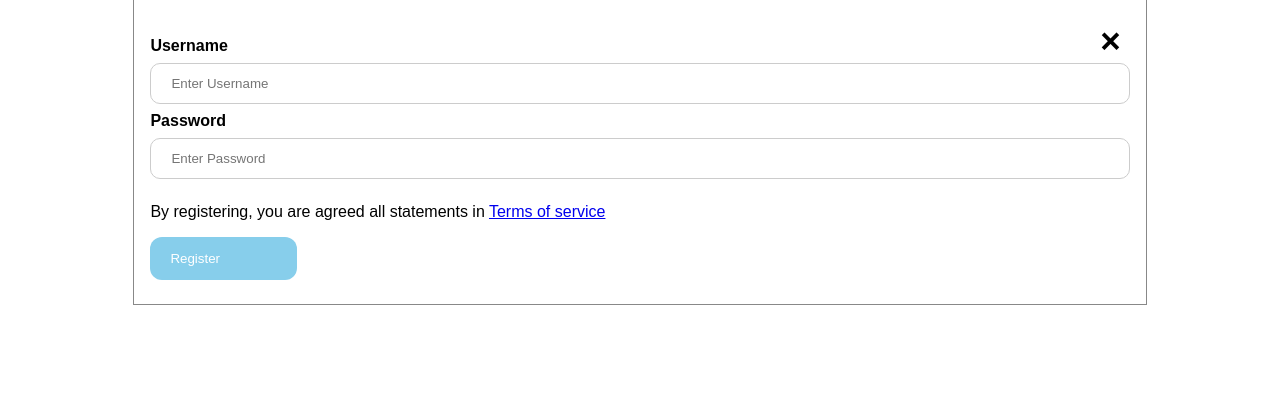
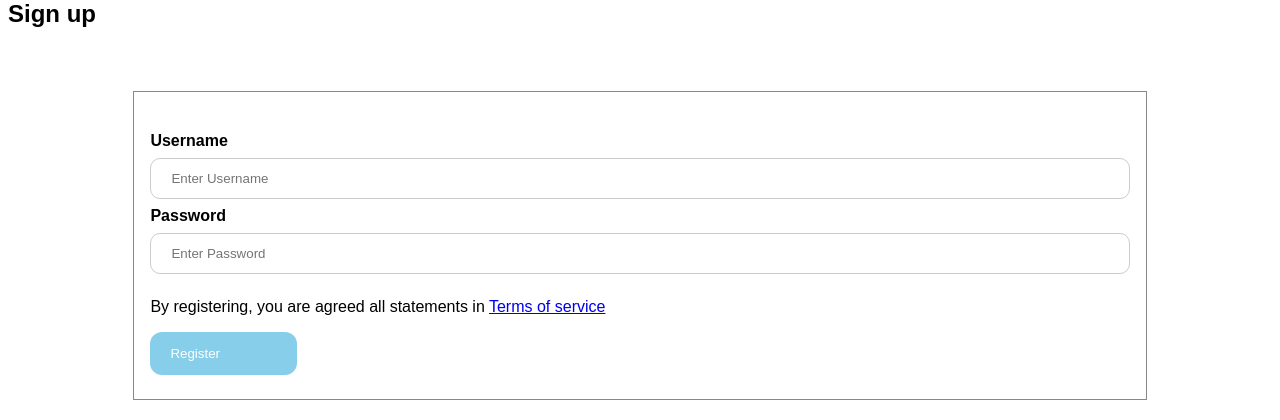
Before and after one commit to yobro2033/coursework-draft, a Flask app: page /signup in a window 1280 px wide. Shown: the part 115-535 px from the top of the page. Run offline with Flask 2, Linux system fonts and the light colour scheme.

Commit message:
Update signup_form.html

```diff
--- a/templates/signup_form.html
+++ b/templates/signup_form.html
@@ -123,12 +123,11 @@ span.psw {
 </style>
 </head>
 <body>
-
+<p><a href="http://yobrosignup.herokuapp.com/"><img src="https://loading.io/s/icon/uub8y3.svg" alt="logo" width=100 length=100></a> </p>
 <h2>Sign up</h2>
 
   <form class="modal-content animate" action="/insert" method="post">
     <div class="imgcontainer">
-      <span onclick="document.getElementById('id01').style.display='none'" class="close" title="Close Modal">&times;</span>
     </div>
 
     <div class="container">
```
